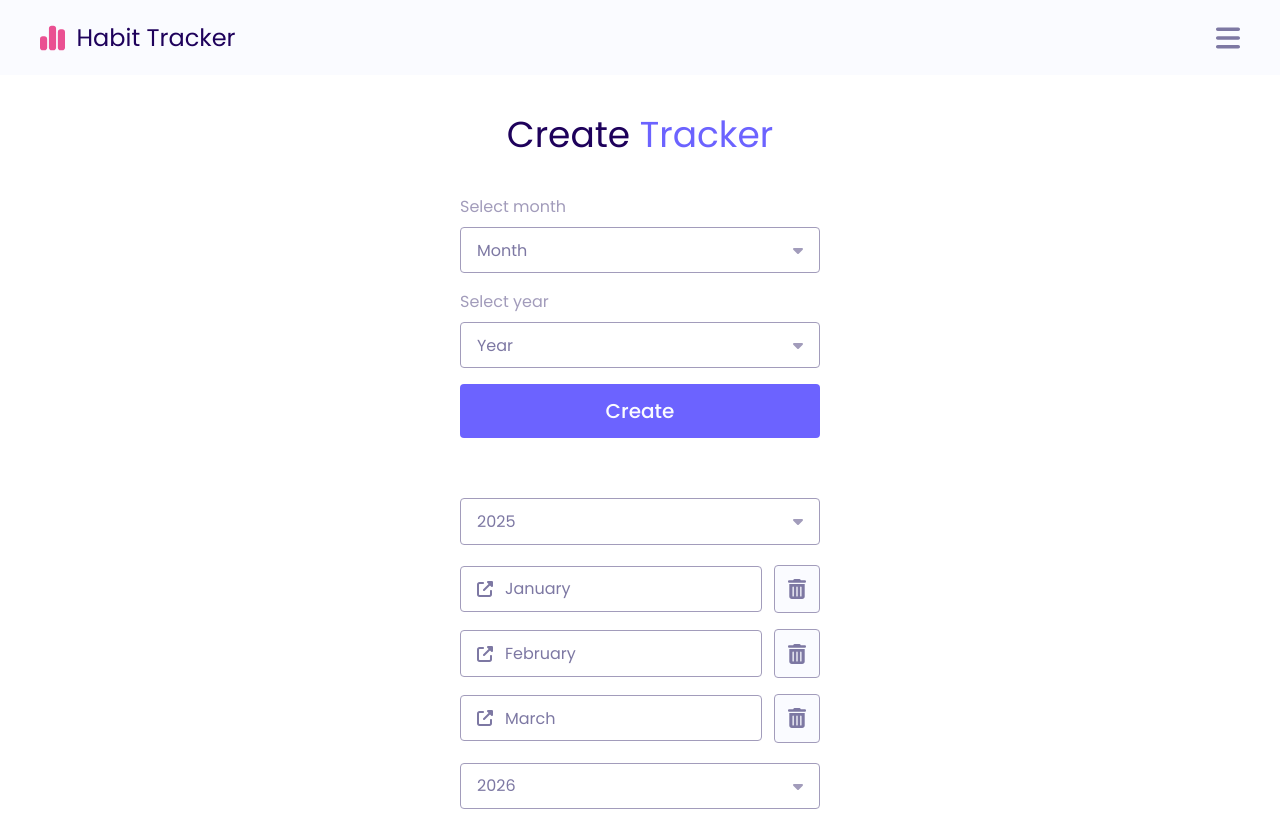
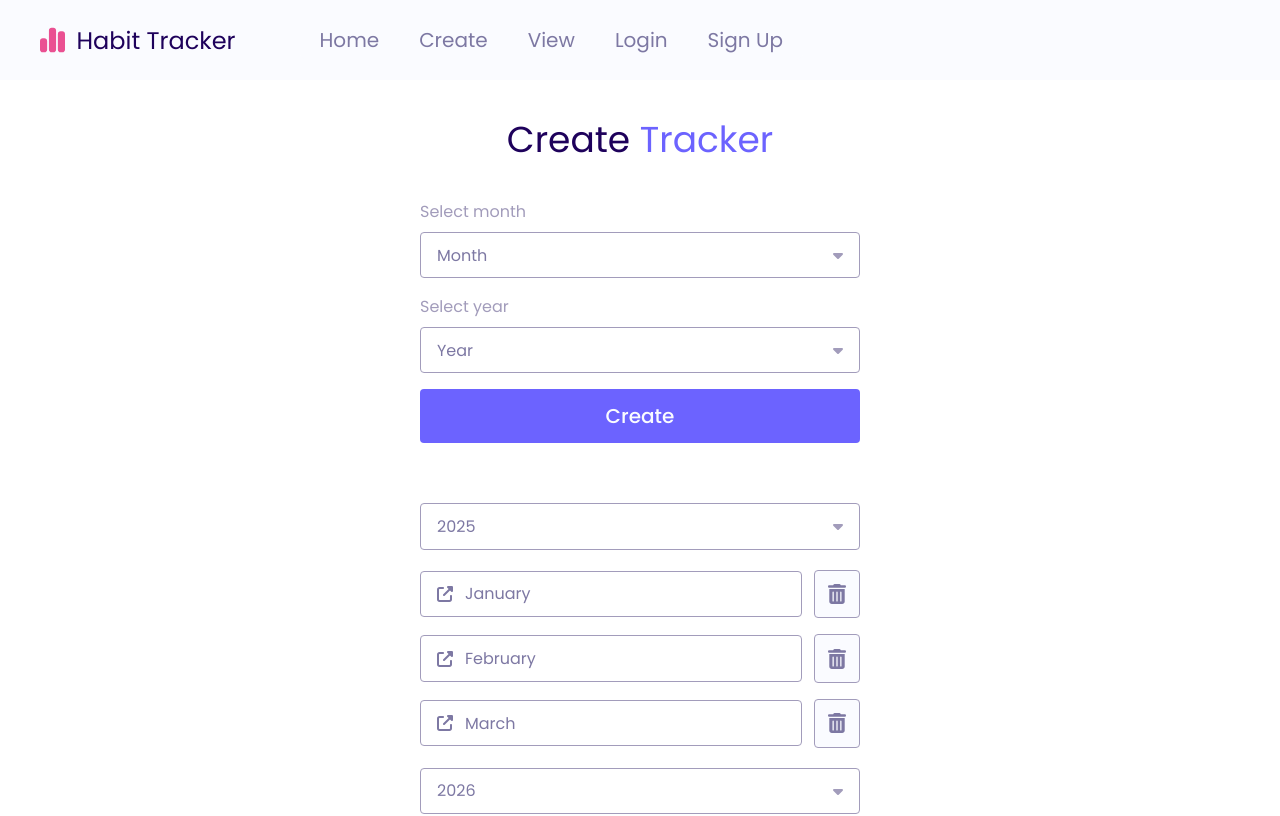
Before and after one commit to CloudOfAlemar/habit-tracker, a React (Vite) app: page /create in a window 1280 px wide. Shown: the top 816 px of the page. Built offline with nearby package versions, Linux system fonts and the light colour scheme.

Commit message:
Made Header.jsx component responsive.

```diff
--- a/src/components/Header/Header.jsx
+++ b/src/components/Header/Header.jsx
@@ -1,3 +1,5 @@
+
+// Imports
 import { Link } from 'react-router-dom';
 import { useState, useRef, useEffect } from 'react';
 
@@ -6,49 +8,70 @@ import './Header.scss';
 import graphIcon from '../../assets/graph-icon.svg';
 import burgerIcon from '../../assets/burger-icon.svg';
 
+// Component
 function Header() {
-  // NOTE: Explore useState values as Objects, not only single values.
-  const [isTopnavListOpen, setIsTopnavListOpen] = useState(false);
-  const [topnavListHeight, setTopnavListHeight] = useState("0px");
 
+  // States
+  const [topnavListState, setTopnavListState] = useState({
+    isOpen: false,
+    styles: {
+      maxHeight: "0px",
+      borderBottom: "none"
+    }
+  });
+  const [windowWidth, setWindowWidth] = useState(window.innerWidth);
 
+  // Refs
   const topnavListRef = useRef(null);
   const topnavBurgerBtnRef = useRef(null);
 
+  // Functions
   const handleTopnavListToggle = () => {
-    setIsTopnavListOpen(!isTopnavListOpen);
+    setTopnavListState(previousState => {
+      const isOpen = !previousState.isOpen;
+      return {
+        ...previousState,
+        isOpen,
+        styles: {
+          ...previousState.styles,
+          maxHeight: isOpen ? `${topnavListRef.current.scrollHeight}px` : "0px",
+          borderBottom: isOpen ? "2px solid #EFEFEF" : "none"
+        }
+      };
+    });
   }
 
-  const handleTopnavListClose = () => {
-    setIsTopnavListOpen(false);
-  }
+  // Effects
+  useEffect(() => {
+
+    const handleTopnavListClose = (event) => {
+      if(
+        topnavListState.isOpen &&
+        topnavListRef.current &&
+        !topnavBurgerBtnRef.current.contains(event.target)
+      ) {
+        handleTopnavListToggle();
+      }
+    }
+    document.addEventListener("mousedown", handleTopnavListClose);
+
+    return () => {
+      document.removeEventListener("mousedown", handleTopnavListClose);
+    }
+  }, [topnavListState.isOpen]);
 
   useEffect(() => {
-    if(isTopnavListOpen) {
-      const dynamicTopnavListHeight = `${topnavListRef.current.scrollHeight}px`;
-      setTopnavListHeight(dynamicTopnavListHeight);
-    } else {
-      setTopnavListHeight("0px");
-    }
-
-    const handleTopnavListOutsideClick = (event) => {
-      if(
-        isTopnavListOpen &&
-        !topnavListRef.current.contains(event.target) &&
-        !topnavBurgerBtnRef.current.contains(event.target)
-      ) {
-        setIsTopnavListOpen(false);
-        setTopnavListHeight("0px");
-      }
-    }
-
-    document.addEventListener("mousedown", handleTopnavListOutsideClick);
+    const handleResizeWidth = () => {
+      setWindowWidth(window.innerWidth);
+    };
+    window.addEventListener("resize", handleResizeWidth);
 
     return () => {
-      document.removeEventListener("mousedown", handleTopnavListOutsideClick);
+      window.removeEventListener("resize", handleResizeWidth);
     }
-  }, [isTopnavListOpen]);
+  }, []);
 
+  const topnavListLinkTabable = topnavListState.isOpen || (windowWidth >= 1024) ? 0 : -1;
 
   return (
     <header className="header">
@@ -76,57 +99,51 @@ function Header() {
 
           {/* Topnav List */}
           <ul
-            className={`topnav-list ${isTopnavListOpen ? "bottom-border": ""}`}
+            className={`topnav-list`}
+            style={(windowWidth < 1024) ? topnavListState.styles : {maxHeight: "fit-content", borderBottom: "none"}}
             ref={topnavListRef}
-            style={{maxHeight: topnavListHeight}}
-            aria-hidden={!isTopnavListOpen}
+            aria-hidden={topnavListState.isOpen}
           >
             <li className="topnav-list__item">
               <Link
                 to={"/"}
                 className="topnav-list__link"
-                onClick={handleTopnavListClose}
-                tabIndex={isTopnavListOpen? 0 : -1}
+                tabIndex={topnavListLinkTabable}
               >Home</Link>
+            </li>
+            <li className="topnav-list__item">
+              <Link
+                to={"/create"}
+                className="topnav-list__link"
+                tabIndex={topnavListLinkTabable}
+              >Create</Link>
+            </li>
+            <li className="topnav-list__item">
+              <Link
+                to={"/view"}
+                className="topnav-list__link"
+                tabIndex={topnavListLinkTabable}
+              >View</Link>
             </li>
             <li className="topnav-list__item">
               <Link
                 to={"/login"}
                 className="topnav-list__link"
-                onClick={handleTopnavListClose}
-                tabIndex={isTopnavListOpen? 0 : -1}
+                tabIndex={topnavListLinkTabable}
               >Login</Link>
             </li>
             <li className="topnav-list__item">
               <Link
                 to={"/signup"}
                 className="topnav-list__link"
-                onClick={handleTopnavListClose}
-                tabIndex={isTopnavListOpen? 0 : -1}
+                tabIndex={topnavListLinkTabable}
               >Sign Up</Link>
-            </li>
-            <li className="topnav-list__item">
-              <Link
-                to={"/create"}
-                className="topnav-list__link"
-                onClick={handleTopnavListClose}
-                tabIndex={isTopnavListOpen? 0 : -1}
-              >Create</Link>
-            </li>
-            <li className="topnav-list__item">
-              <Link
-                to={"/view"}
-                className="topnav-list__link"
-                onClick={handleTopnavListClose}
-                tabIndex={isTopnavListOpen? 0 : -1}
-              >View</Link>
             </li>
             {/* <li className="topnav-list__item">
               <Link
                 to={"/"}
                 className="topnav-list__link"
-                onClick={handleTopnavListClose}
-                tabIndex={isTopnavListOpen? 0 : -1}
+                tabIndex={topnavListLinkTabable}
               >Logout</Link>
             </li> */}
           </ul>
--- a/src/components/Header/Header.scss
+++ b/src/components/Header/Header.scss
@@ -37,8 +37,9 @@
     border: none;
     cursor: pointer;
   }
+}
 
-  &-list {
+.topnav-list {
   background-color: vars.$white-off;
   position: absolute;
   top: 100%;
@@ -46,18 +47,44 @@
   width: 100%;
   z-index: 100;
   overflow: hidden;
-    transition: max-height 300ms ease-in-out;
   border-radius: 0 0 8px 8px;
+  transition:
+    max-height 300ms ease-in-out,
+    padding 300ms ease-in-out,
+    border-bottom 300ms ease-in-out;
+
+  &__item {
+    padding: .5rem;
   }
 
-  &-list__link {
+  &__link {
     display: block;
-    padding: 1.6rem 2rem;
+    padding: 1.6rem 1.5rem;
     font-size: 2rem;
     color: vars.$purple-gray;
   }
 }
 
-.bottom-border {
-  border-bottom: 2px solid vars.$gray-light;
+@media screen and (min-width: 1024px) {
+  .topnav {
+
+    &__container {
+      justify-content: flex-start;
+      gap: 6.4rem;
     }
+
+    &__burger-btn {
+      display: none;
+    }
+  }
+
+  .topnav-list {
+    position: relative;
+    display: flex;
+    width: fit-content;
+
+    &__link {
+      padding: 0rem 1.5rem;
+    }
+  }
+}
--- a/src/pages/Create/Create.scss
+++ b/src/pages/Create/Create.scss
@@ -233,3 +233,15 @@
     background-color: vars.$purple-gray-light;
   }
 }
+
+@media screen and (min-width: 1024px) {
+  .create {
+
+    &__tracker-dropdowns {
+      max-width: clamp(36rem, 35.2vw, 44rem);
+    }
+  }
+  .create-tracker {
+    max-width: clamp(36rem, 35.2vw, 44rem);
+  }
+}
--- a/src/pages/Home/Home.scss
+++ b/src/pages/Home/Home.scss
@@ -108,6 +108,7 @@
 
     &__text-content {
       text-align: left;
+      margin-bottom: 6.4rem;
     }
 
     &__heading {
```
Lines whose indentation alone changed are shown as unchanged.
